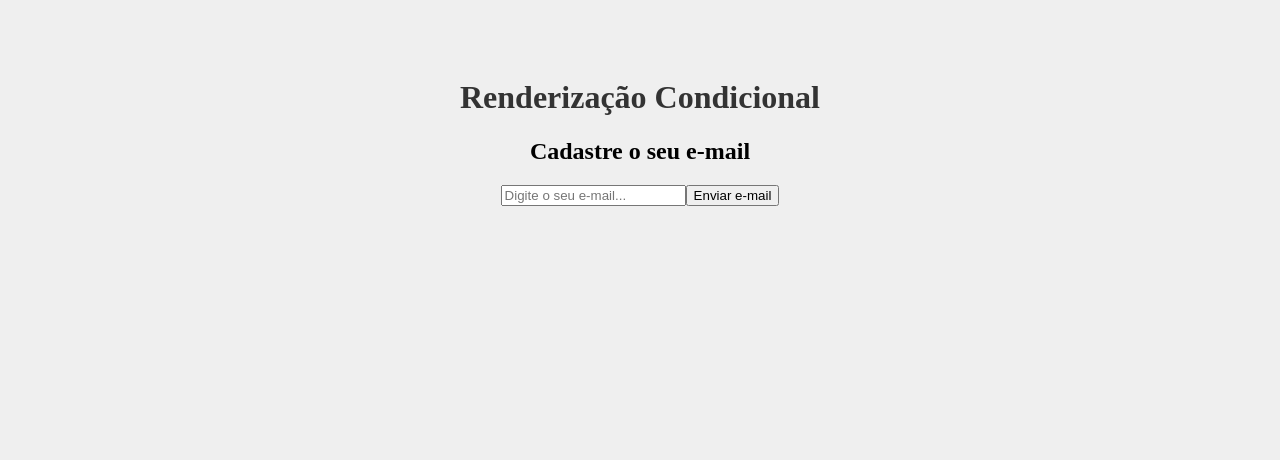
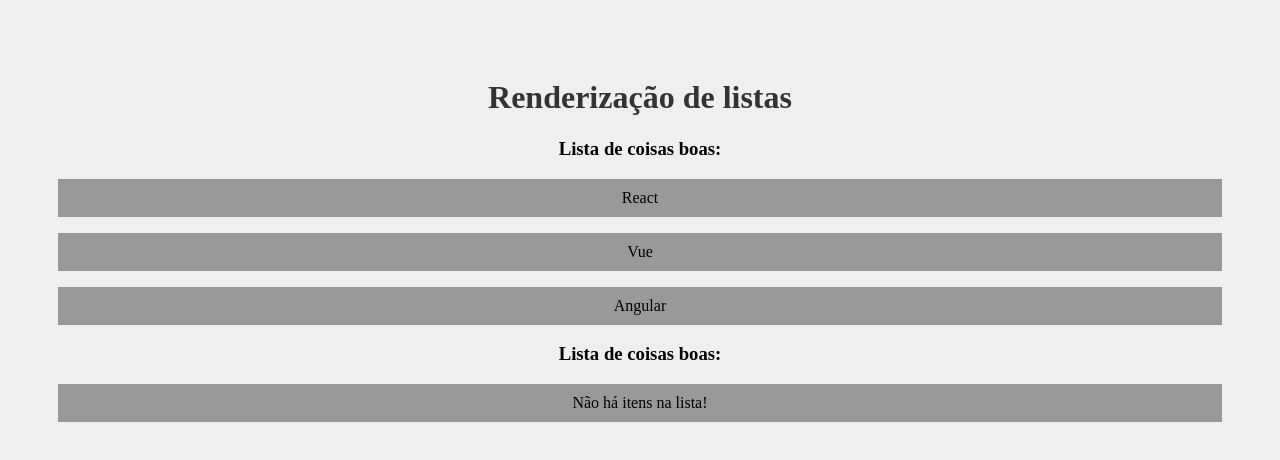
Before and after one commit to LeonardoDuarteBonafe/course-reactjs-yt-hora-de-codar, a React (Create React App) app: page / in a window 1280 px wide. Shown: the top 460 px of the page. Built offline with nearby package versions, Linux system fonts and the light colour scheme.

Commit message:
Aula 13 - Renderização de listas

```diff
--- a/src/App.js
+++ b/src/App.js
@@ -1,14 +1,15 @@
-import logo from './logo.svg';
 import './App.css';
-import Evento from './components/Evento'
-import Form from './components/Form'
-import Condicional from './components/Condicional';
+import OutraLista from './components/OutraLista';
 
 function App() {
+
+  const meusItens = ['React', 'Vue', 'Angular']
+
   return (
     <div className="App">
-      <h1>Renderização Condicional</h1>
-      <Condicional />
+      <h1>Renderização de listas</h1>
+      <OutraLista itens={meusItens}/>
+      <OutraLista itens={[]}/>
     </div>
   );
 }
--- /dev/null
+++ b/src/components/OutraLista.js
@@ -0,0 +1,17 @@
+function OutraLista({itens}){
+    return(
+        <>
+            <h3>Lista de coisas boas:</h3>
+            {
+                itens.length > 0 ? (
+                itens.map((item, index) => (
+                    <p key={index}>{item}</p>
+                ))) : (
+                    <p>Não há itens na lista!</p>
+                )
+            }
+        </>
+    )
+}
+
+export default OutraLista
```
